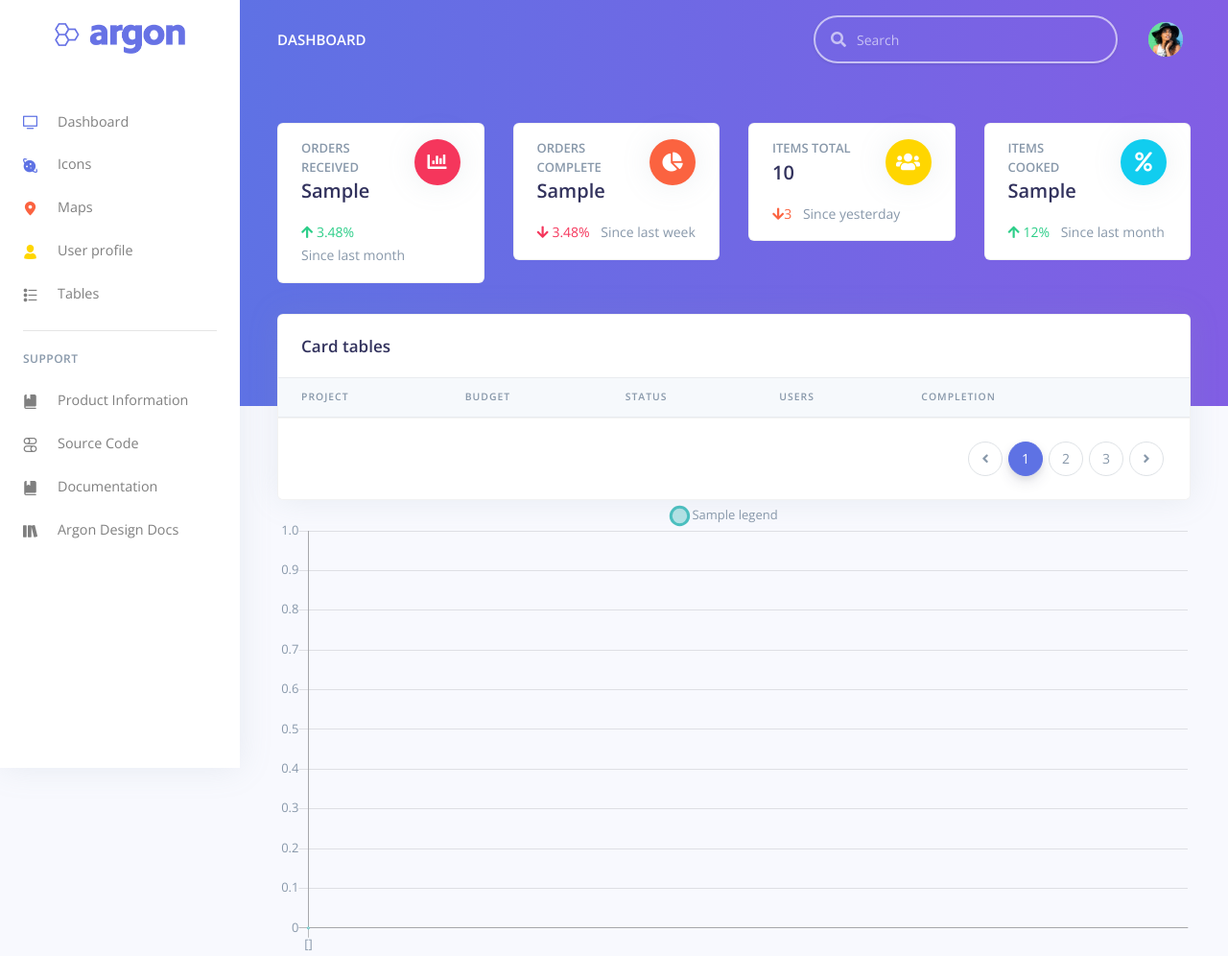
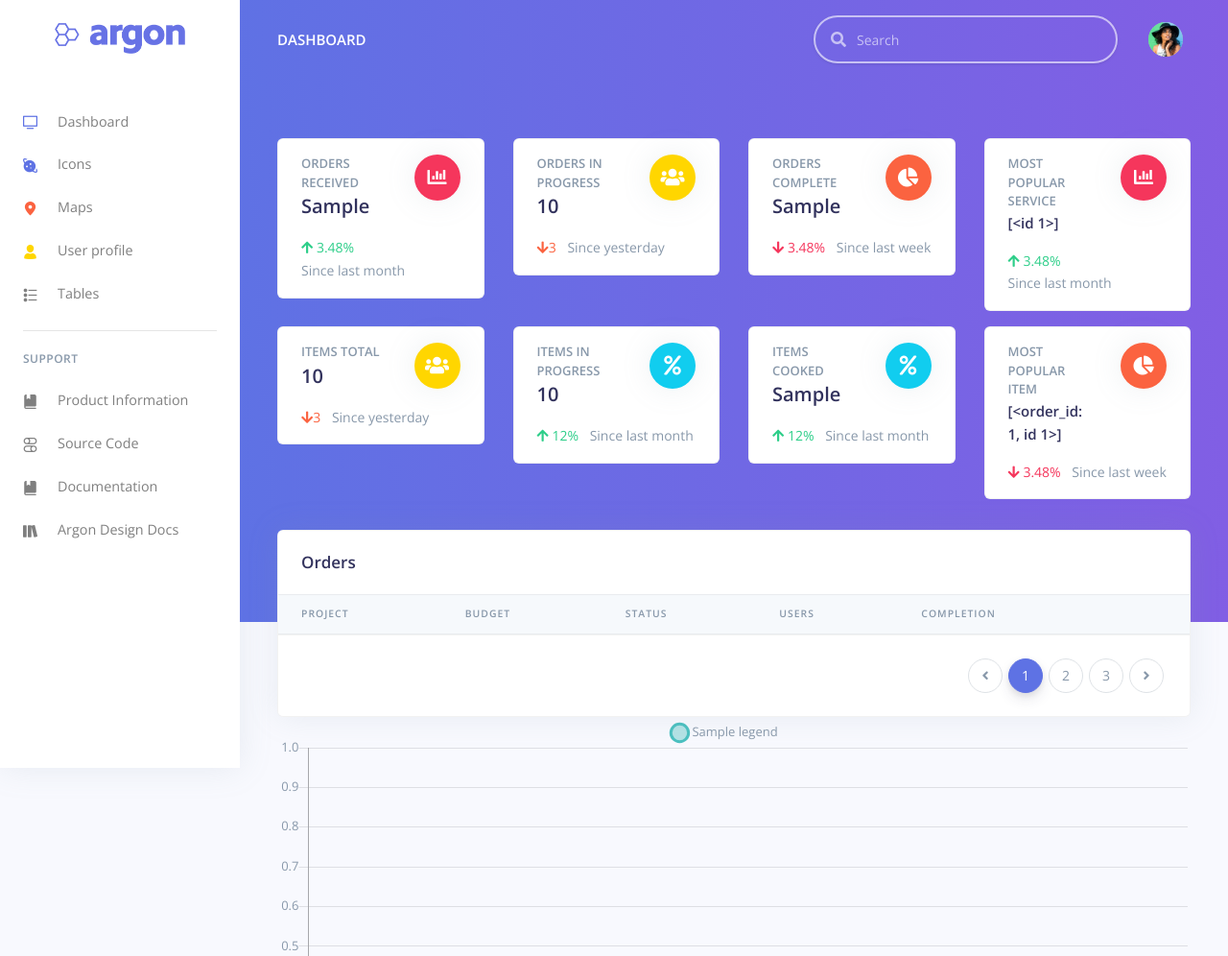
Before and after one commit to mandarmulherkar/order_pipeline, a Flask app: template flask-dashboard/app/home/templates/index.html in a window 1280 px wide. Shown: the top 996 px of the page at 96% size. Run offline with Flask 2, Linux system fonts and the light colour scheme; tables that the repository leaves empty hold one stand-in row (values such as "Sample post"); the template is opened without the code that fills it: values that come from a table or form of the project are taken from there, most other values are stand-ins (such as "Sample title", 1, 10 or a date in 2020); lists and menus that the app fills with data are empty; some libraries are stand-ins or nearby versions.

Commit message:
Add top stats for orders received, in progress and completed, most popular service, items received, in progress and completed, most popular item.

```diff
--- a/flask-dashboard/app/home/routes.py
+++ b/flask-dashboard/app/home/routes.py
@@ -11,7 +11,7 @@ from app import login_manager
 from jinja2 import TemplateNotFound
 from datetime import datetime
 from app import db
-from sqlalchemy.sql import text, func
+from sqlalchemy.sql import text, func, desc
 from sqlalchemy import or_
 import json
 
@@ -118,6 +118,12 @@ def index():
     items_cooked_query = OrderItem.query.filter(OrderItem.status == CssConstants.ORDER_COMPLETE)
     items_cooked_count = get_count(items_cooked_query)
 
+    in_progress_query_orders = CssOrder.query.filter(CssOrder.status == CssConstants.ORDER_IN_PROGRESS)
+    in_progress_count_orders = get_count(in_progress_query_orders)
+
+    in_progress_query_items = OrderItem.query.filter(OrderItem.status == CssConstants.ORDER_IN_PROGRESS)
+    in_progress_count_items = get_count(in_progress_query_items)
+
     # Get last 4 orders as received
     last_few_orders = CssOrder.query.filter(or_(
         CssOrder.status == CssConstants.ORDER_IN_PROGRESS, CssOrder.status == CssConstants.ORDER_COMPLETE)).order_by(
@@ -127,13 +133,38 @@ def index():
     for order in last_few_orders:
         percent_completion = round((order.completed_items_in_order / float(order.items_in_order)) * 100, 2)
         last_few_orders_list.append(
-            {"name": order.name, "status": order.status, "percent_completion": str(percent_completion),
+            {"id": order.id, "name": order.name, "status": order.status, "percent_completion": str(percent_completion),
              "service": order.service})
+
+    #  Get most popular service
+    most_popular_service = CssOrder.query.with_entities(CssOrder.service,
+                                                        func.count(CssOrder.id).label('total')).group_by(
+        CssOrder.service).order_by(desc('total')).limit(1).all()
+
+    if len(most_popular_service) == 0:
+        most_popular_service = 'Turning on the stove...'
+    else:
+        most_popular_service = most_popular_service[0].service + ", " + str(most_popular_service[0].total)
+
+    #  Get most popular item
+    most_popular_item = OrderItem.query.with_entities(OrderItem.name,
+                                                      func.count(OrderItem.id).label('total')).group_by(
+        OrderItem.name).order_by(desc('total')).limit(1).all()
+
+    if len(most_popular_item) == 0:
+        most_popular_item = 'Cutting onions...'
+    else:
+        most_popular_item = most_popular_item[0].name + ", " + str(most_popular_item[0].total)
+
     return render_template('index.html', chart_data={"values": values, "labels": labels, "legend": legend},
                            orders_complete=complete_count, orders_received=received_count,
                            items_total=items_count,
                            items_cooked=items_cooked_count,
-                           last_few_orders_list=last_few_orders_list, length_last_few=len(last_few_orders_list))
+                           orders_in_progress=in_progress_count_orders,
+                           items_in_progress=in_progress_count_items,
+                           last_few_orders_list=last_few_orders_list, length_last_few=len(last_few_orders_list),
+                           most_popular_service=most_popular_service,
+                           most_popular_item=most_popular_item)
 
 
 @blueprint.route('/<template>')
--- a/flask-dashboard/app/home/templates/index.html
+++ b/flask-dashboard/app/home/templates/index.html
@@ -12,7 +12,7 @@
 
   <!-- Header -->
     <div class="header bg-gradient-primary pb-8 pt-5 pt-md-8">
-      <div class="container-fluid">
+      <div class="container-fluid mt-3">
         <div class="header-body">
           <!-- Card stats -->
           <div class="row">
@@ -33,6 +33,27 @@
                   <p class="mt-3 mb-0 text-muted text-sm">
                     <span class="text-success mr-2"><i class="fa fa-arrow-up"></i> 3.48%</span>
                     <span class="text-nowrap">Since last month</span>
+                  </p>
+                </div>
+              </div>
+            </div>
+            <div class="col-xl-3 col-lg-6">
+              <div class="card card-stats mb-4 mb-xl-0">
+                <div class="card-body">
+                  <div class="row">
+                    <div class="col">
+                      <h5 class="card-title text-uppercase text-muted mb-0">Orders in Progress</h5>
+                      <span class="h2 font-weight-bold mb-0">{{ orders_in_progress }}</span>
+                    </div>
+                    <div class="col-auto">
+                      <div class="icon icon-shape bg-yellow text-white rounded-circle shadow">
+                        <i class="fas fa-users"></i>
+                      </div>
+                    </div>
+                  </div>
+                  <p class="mt-3 mb-0 text-muted text-sm">
+                    <span class="text-warning mr-2"><i class="fas fa-arrow-down"></i>3</span>
+                    <span class="text-nowrap">Since yesterday</span>
                   </p>
                 </div>
               </div>
@@ -63,6 +84,35 @@
                 <div class="card-body">
                   <div class="row">
                     <div class="col">
+                      <h5 class="card-title text-uppercase text-muted mb-0">Most Popular Service</h5>
+                      <span class="h4 font-weight-bold mb-0">{{ most_popular_service }}</span>
+                    </div>
+                    <div class="col-auto">
+                      <div class="icon icon-shape bg-danger text-white rounded-circle shadow">
+                        <i class="fas fa-chart-bar"></i>
+                      </div>
+                    </div>
+                  </div>
+                  <p class="mt-3 mb-0 text-muted text-sm">
+                    <span class="text-success mr-2"><i class="fa fa-arrow-up"></i> 3.48%</span>
+                    <span class="text-nowrap">Since last month</span>
+                  </p>
+                </div>
+              </div>
+            </div>
+          </div>
+        </div>
+      </div>
+
+      <div class="container-fluid mt-3">
+        <div class="header-body">
+          <!-- Second card stats row -->
+          <div class="row">
+            <div class="col-xl-3 col-lg-6">
+              <div class="card card-stats mb-4 mb-xl-0">
+                <div class="card-body">
+                  <div class="row">
+                    <div class="col">
                       <h5 class="card-title text-uppercase text-muted mb-0">Items Total</h5>
                       <span class="h2 font-weight-bold mb-0">{{ items_total }}</span>
                     </div>
@@ -75,6 +125,27 @@
                   <p class="mt-3 mb-0 text-muted text-sm">
                     <span class="text-warning mr-2"><i class="fas fa-arrow-down"></i>3</span>
                     <span class="text-nowrap">Since yesterday</span>
+                  </p>
+                </div>
+              </div>
+            </div>
+            <div class="col-xl-3 col-lg-6">
+              <div class="card card-stats mb-4 mb-xl-0">
+                <div class="card-body">
+                  <div class="row">
+                    <div class="col">
+                      <h5 class="card-title text-uppercase text-muted mb-0">Items in Progress</h5>
+                      <span class="h2 font-weight-bold mb-0">{{ items_in_progress }}</span>
+                    </div>
+                    <div class="col-auto">
+                      <div class="icon icon-shape bg-info text-white rounded-circle shadow">
+                        <i class="fas fa-percent"></i>
+                      </div>
+                    </div>
+                  </div>
+                  <p class="mt-3 mb-0 text-muted text-sm">
+                    <span class="text-success mr-2"><i class="fas fa-arrow-up"></i> 12%</span>
+                    <span class="text-nowrap">Since last month</span>
                   </p>
                 </div>
               </div>
@@ -100,6 +171,28 @@
                 </div>
               </div>
             </div>
+            <div class="col-xl-3 col-lg-6">
+              <div class="card card-stats mb-4 mb-xl-0">
+                <div class="card-body">
+                  <div class="row">
+                    <div class="col">
+                      <h5 class="card-title text-uppercase text-muted mb-0">Most Popular Item</h5>
+                      <span class="h4 font-weight-bold mb-0">{{ most_popular_item }}</span>
+                    </div>
+                    <div class="col-auto">
+                      <div class="icon icon-shape bg-warning text-white rounded-circle shadow">
+                        <i class="fas fa-chart-pie"></i>
+                      </div>
+                    </div>
+                  </div>
+                  <p class="mt-3 mb-0 text-muted text-sm">
+                    <span class="text-danger mr-2"><i class="fas fa-arrow-down"></i> 3.48%</span>
+                    <span class="text-nowrap">Since last week</span>
+                  </p>
+                </div>
+              </div>
+            </div>
+
           </div>
         </div>
       </div>
@@ -127,7 +220,7 @@
             <div class="col">
               <div class="card shadow">
                 <div class="card-header border-0">
-                  <h3 class="mb-0">Card tables</h3>
+                  <h3 class="mb-0">Orders</h3>
                 </div>
                 <div class="table-responsive">
                   <table class="table align-items-center table-flush">
@@ -149,7 +242,7 @@
                             <div class="media align-items-center">
                               <a href="#" class="avatar rounded-circle mr-3">
 <!--                                <img alt="Image placeholder" src="/static/assets/img/theme/bootstrap.jpg">-->
-                                <img alt="Image placeholder" src="/static/assets/img/theme/team-{{ (i % 4) + 1 }}-800x800.jpg" class="rounded-circle">
+                                <img alt="Image placeholder" src="/static/assets/img/theme/team-{{ (last_few_orders_list[i]['id'] % 4) + 1 }}-800x800.jpg" class="rounded-circle">
                               </a>
                               <div class="media-body">
                                 <span class="mb-0 text-sm">{{ last_few_orders_list[i]['name'] }}</span>
@@ -161,7 +254,7 @@
                           </td>
                           <td>
                             <span class="badge badge-dot mr-4">
-                              <i class="bg-warning"></i> {{ last_few_orders_list[i]['status'] }}
+                              <i class="bg-info"></i> {{ last_few_orders_list[i]['status'] }}
                             </span>
                           </td>
                           <td>
@@ -185,7 +278,7 @@
                               <span class="mr-2">{{ last_few_orders_list[i]['percent_completion'] }}%</span>
                               <div>
                                 <div class="progress">
-                                  <div class="progress-bar bg-warning" role="progressbar" aria-valuenow="60" aria-valuemin="0" aria-valuemax="100" style="width: 60%;"></div>
+                                  <div class="progress-bar bg-info" role="progressbar" aria-valuenow="60" aria-valuemin="0" aria-valuemax="100" style="width: {{ last_few_orders_list[i]['percent_completion'] }}%;"></div>
                                 </div>
                               </div>
                             </div>
--- a/order_consumer/src/job_worker.py
+++ b/order_consumer/src/job_worker.py
@@ -16,7 +16,11 @@ class JobWorker:
 
     @classmethod
     def process_item(cls, order_id, item_id, quantity, cook_time, name):
-        # item.id, item['quantity'], menu_item.cook_time, menu_item.name
+        order_item = OrderItem.query.filter_by(id=item_id).first()
+        order_item.status = CssConstants.ORDER_IN_PROGRESS
+        db.session.add(order_item)
+        db.session.commit()
+
         print("<<<<<< Menu item {}: {}, {}, {}, ".format(item_id, name, quantity, cook_time))
         total_cook_time = int(quantity) * int(cook_time)
         print("Cooking for {}...".format(total_cook_time))
```
